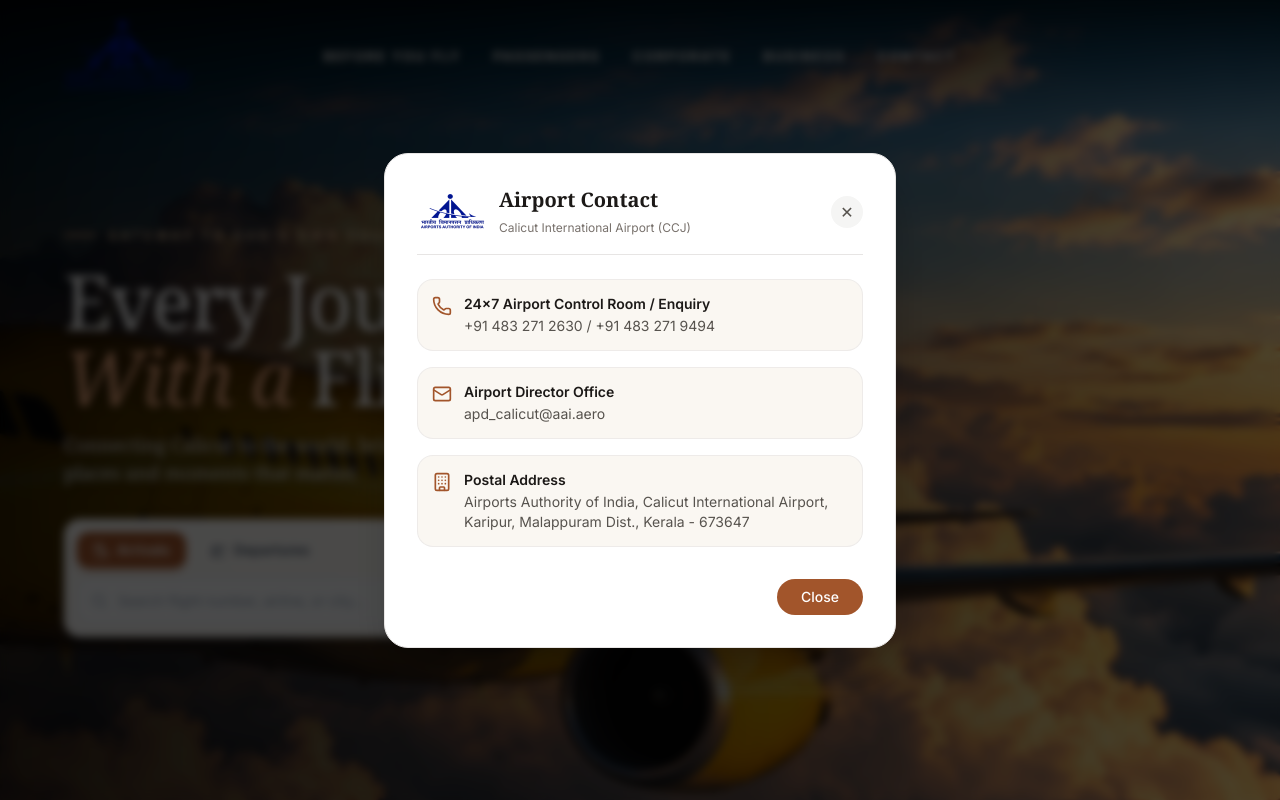
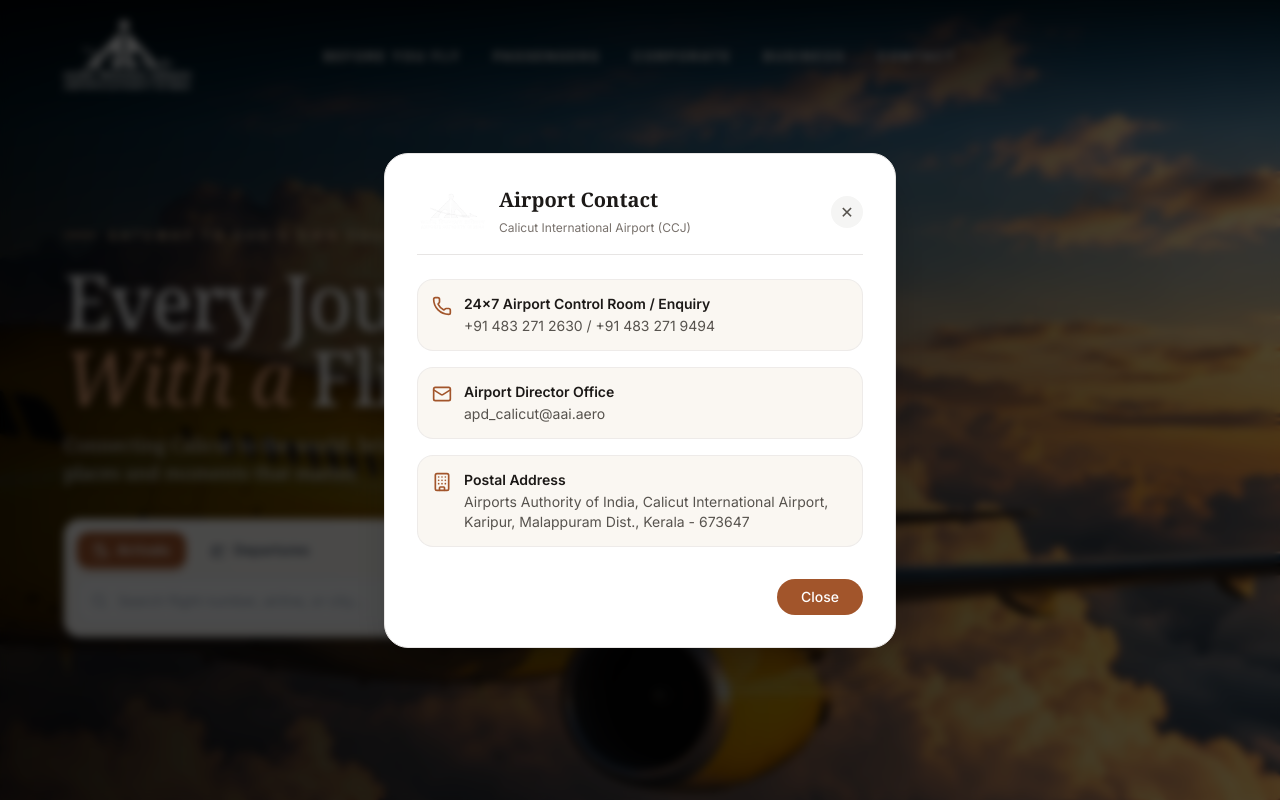
Before and after one commit to albin374/Calicut-International-Airport, a React (Vite) app: page / in a window 1280 px wide. Both pictures are taken after a click on the button "CONTACT". Shown: the top 800 px of the page. Built offline with nearby package versions, Linux system fonts and the light colour scheme.

Commit message:
Update logo to Airports Authority of India Logo across banner, navigation, drawer, and footer

```diff
--- a/src/components/AirportBanner.tsx
+++ b/src/components/AirportBanner.tsx
@@ -234,8 +234,8 @@
           {/* Logo on Far Left Corner */}
           <a href="#" className="flex items-center group focus:outline-none shrink-0 z-20">
             <img
-              src="/logo_15042021.png"
-              alt="Calicut International Airport Logo"
+              src="/Airports Authority of India Logo.png"
+              alt="Airports Authority of India Logo"
               className="h-13 sm:h-15 lg:h-18 xl:h-20 w-auto object-contain transition-transform duration-300 group-hover:scale-105 drop-shadow-md"
             />
           </a>
@@ -284,8 +284,8 @@
               {/* Drawer Header */}
               <div className="flex items-center justify-between pb-5 border-b border-stone-200">
                 <img
-                  src="/logo_15042021.png"
-                  alt="Calicut International Airport"
+                  src="/Airports Authority of India Logo.png"
+                  alt="Airports Authority of India"
                   className="h-12 w-auto object-contain"
                 />
                 <button
@@ -523,8 +523,8 @@
             <div className="flex items-center justify-between pb-4 border-b border-stone-200">
               <div className="flex items-center gap-3">
                 <img
-                  src="/logo_15042021.png"
-                  alt="Calicut International Airport Logo"
+                  src="/Airports Authority of India Logo.png"
+                  alt="Airports Authority of India Logo"
                   className="h-10 w-auto object-contain"
                 />
                 <div>
--- a/src/components/FooterSection.tsx
+++ b/src/components/FooterSection.tsx
@@ -41,8 +41,8 @@
             {/* Official Airport Logo */}
             <div className="mb-6 flex items-center">
               <img
-                src="/logo_15042021.png"
-                alt="Calicut International Airport Logo"
+                src="/Airports Authority of India Logo.png"
+                alt="Airports Authority of India Logo"
                 className="h-16 sm:h-20 w-auto object-contain drop-shadow-md"
               />
             </div>
```
Also changed, not shown: public/Airports Authority of India Logo.png (added).
